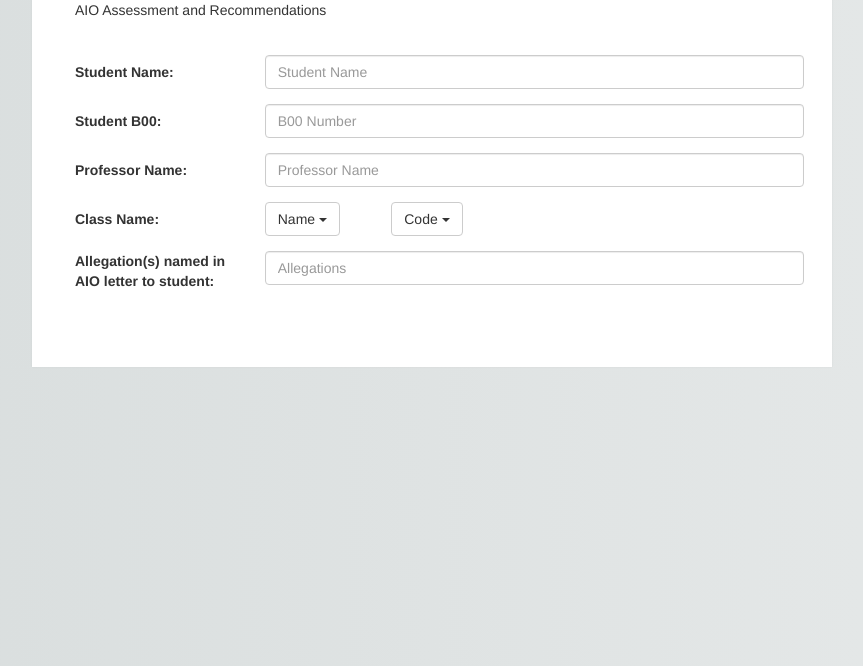
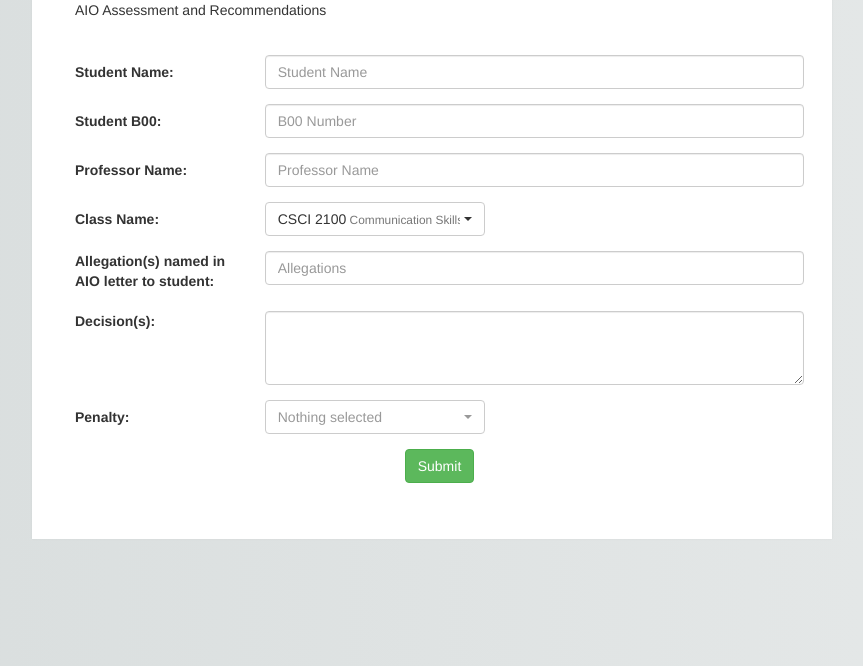
Before and after one commit to samblam/AIO, a PHP site: page /formd.html in a window 1280 px wide; the page is wider, and only the part inside the window is pictured. Shown: the part 134-800 px from the top of that part, without its empty margins (208-1071 px from the left). Run offline with PHP 8.4, Linux system fonts and the light colour scheme; some libraries are stand-ins or nearby versions.

Commit message:
Add the rest of the form

```diff
--- a/formd.css
+++ b/formd.css
@@ -10,9 +10,3 @@
 .form-horizontal .form-group .control-label {
     text-align: left;
 }
-
-
-//to delete later
-.form-group label.student-name-form {
-    text-align: left;
-}
--- a/formd.html
+++ b/formd.html
@@ -7,9 +7,12 @@
         <link rel="stylesheet" href="main.css">
         <link rel="stylesheet" href="formd.css">
         <link rel="stylesheet" href="https://maxcdn.bootstrapcdn.com/bootstrap/3.3.7/css/bootstrap.min.css">
+        <link rel="stylesheet" href="https://cdnjs.cloudflare.com/ajax/libs/bootstrap-select/1.12.4/css/bootstrap-select.min.css">
+
         <script src="https://ajax.googleapis.com/ajax/libs/jquery/3.3.1/jquery.min.js"></script>
         <script src="https://maxcdn.bootstrapcdn.com/bootstrap/3.3.7/js/bootstrap.min.js"></script>
         <script src="top-header.js"></script>
+        <script src="https://cdnjs.cloudflare.com/ajax/libs/bootstrap-select/1.12.4/js/bootstrap-select.min.js"></script>
     </head>
     <body style="margin: auto;">
         <div class="top-header"></div>
@@ -39,21 +42,13 @@
                 </div>
                 <div class="form-group">
                     <label class="control-label col-sm-3">Class Name:</label>
-                    <div class="dropdown col-sm-2">
-                        <button type="button" class="btn btn-default dropdown-toggle" data-toggle="dropdown" aria-haspopup="true" aria-expanded="true" id="class_name">Name <span class="caret"></span></button>
-                        <ul class="dropdown-menu">
-                            <li><a>Class #1</a></li>
-                            <li><a>Class #2</a></li>
-                            <li><a>Class #3</a></li>
-                        </ul>
-                    </div>
-                    <div class="col-sm-2">
-                        <button type="button" class="btn btn-default dropdown-toggle" data-toggle="dropdown" aria-haspopup="true" aria-expanded="true" id="class_code">Code <span class="caret"></span></button>
-                        <ul class="dropdown-menu">
-                            <li><a>Code #1</a></li>
-                            <li><a>Code #2</a></li>
-                            <li><a>Code #3</a></li>
-                        </ul>
+                    <div class="dropdown col-sm-4">
+                        <select class="selectpicker" id="class_name" data-show-subtext="true" data-live-search="true">
+                            <option data-subtext="Communication Skills: Oral and Written">CSCI 2100</option>
+                            <option data-subtext="Network Security">CSCI 4174</option>
+                            <option data-subtext="Introduction to web site creation">INFX 1606</option>
+                            <option data-subtext="Etc">Etc XXXX</option>
+                        </select>
                     </div>
                 </div>
                 <div class="form-group">
@@ -63,6 +58,35 @@
                     </div>
                 </div>
 
+                <!-- TODO: Add date picker
+                <div class="form-group">
+                    <label class="col-sm-3">Date of AIO meeting with student:</label>
+                    <div class="col-sm-9">
+                        <input type="text" class="form-control" id="TODO" placeholder="TODO: ADD DATE PICKER" required>
+                    </div>
+                </div> -->
+                <div class="form-group">
+                    <label class="col-sm-3">Decision(s):</label>
+                    <div class="col-sm-9">
+                        <textarea class="form-control text-box" rows="3" id="decision">
+                        </textarea>
+                    </div>
+                </div>
+                <div class="form-group">
+                    <label class="control-label col-sm-3">Penalty:</label>
+                    <div class="dropdown col-sm-4">
+                        <select class="selectpicker" id="penalty" data-show-subtext="true" data-live-search="true" multiple>
+                            <option data-subtext="2 days">Suspension</option>
+                            <option data-subtext="Penalty #2">Poop</option>
+                            <option data-subtext="Poop">:)</option>
+                        </select>
+                    </div>
+                </div>
+
+                <!-- TODO: Date at bottom of form -->
+
+                <button type="submit" class="btn btn-success center-block">Submit</button>
+
             </form>
         </div>
     </body>
```
